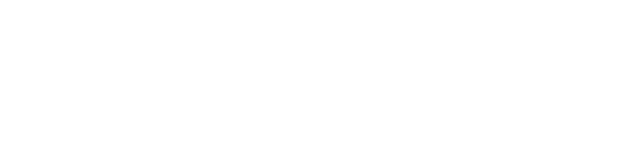
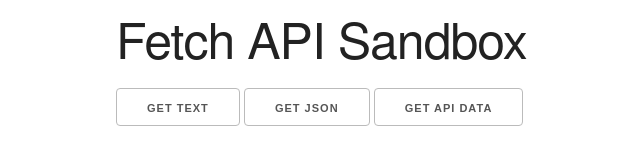
Before and after one commit to rickcarvlh/Asynchronous-JS-and-Fetch_API, a plain HTML site: page Fetch_API/index.html in a window 1280 px wide. Shown: the whole page, without its empty margins (44-684 px from the left). Drawn offline with nearby package versions, Linux system fonts and the light colour scheme.

Commit message:
starter files updated

```diff
--- a/Fetch_API/index.html
+++ b/Fetch_API/index.html
@@ -10,6 +10,16 @@
 </head>
 
 <body>
+    <div class="container">
+        <h1>Fetch API Sandbox</h1>
+        <button id="button1">Get Text</button>
+        <button id="button2">Get Json</button>
+        <button id="button3">Get API Data</button>
+        <br>
+        <div id="output">
+
+        </div>
+    </div>
 
     <script src="app.js"></script>
 </body>
```
